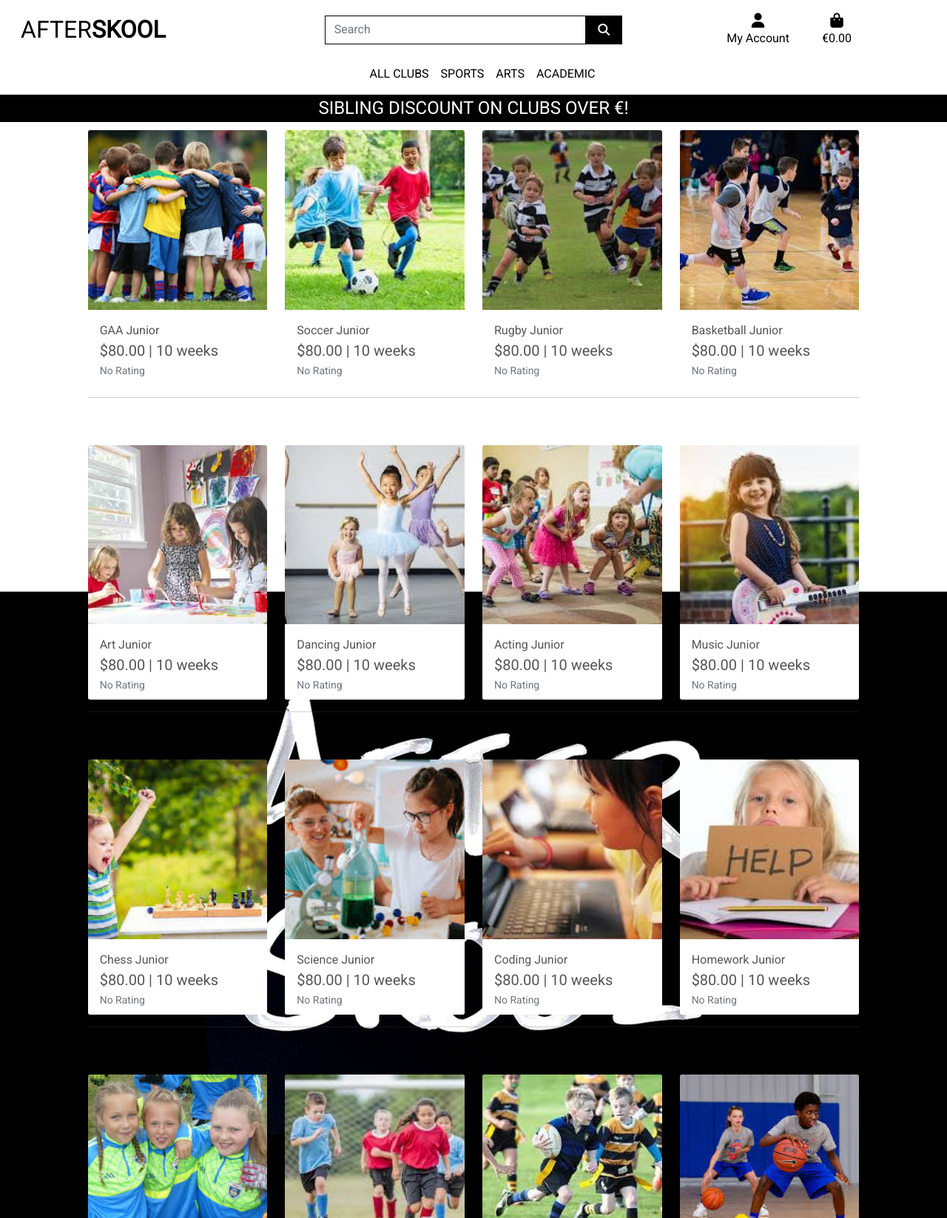
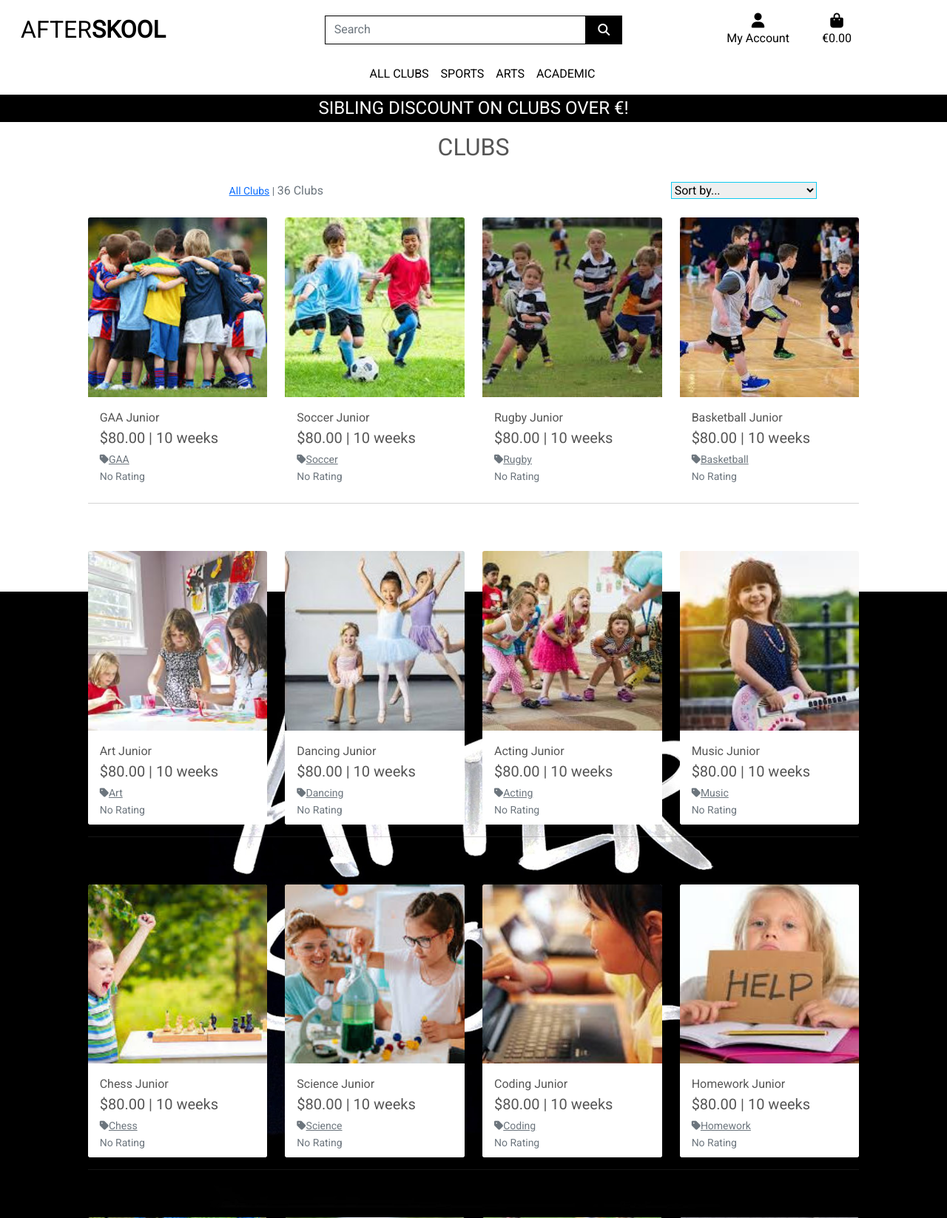
Before and after one commit to Verga1/after_skool, a Django app: page /clubs/?sort=age in a window 1280 px wide. Shown: the top 1647 px of the page at 74% size. Run offline with Django 3.2, Linux system fonts and the light colour scheme; data comes from the database, SQL or seed files in the repository; some libraries are stand-ins or nearby versions.

Commit message:
added sort select box

```diff
--- a/clubs/templates/clubs/clubs.html
+++ b/clubs/templates/clubs/clubs.html
@@ -13,10 +13,48 @@
     <div class="overlay"></div>
     <div class="container-fluid">
         <div class="row">
+            <div class="col text-center mt-3">
+                <h2 class="logo-font">Clubs</h2>
+                    {% for c in current_categories %}
+                        <a class="category-badge text-decoration-none" href="{% url 'clubs' %}?category={{ c.name }}">
+                            <span class="p-2 mt-2 badge badge-white text-black rounded-0 border border-dark">{{ c.friendly_name }}</span>
+                        </a>
+                    {% endfor %}
+            </div>
         </div>
         <div class="row">
             <div class="club-container col-10 offset-1">
-                <div class="row mt-1 mb-2"></div>
+                <div class="row mt-1 mb-2">
+
+                    <!-- Sort and select dropdown -->
+                    <div class="col-12 col-md-6 my-auto order-md-last d-flex justify-content-center justify-content-md-end">
+                        <div class="sort-select-wrapper w-50">
+                            <select id="sort-selector" class="custom-select custom-select-sm rounded-0 border border-{% if current_sorting != 'None_None' %}info{% else %}black{% endif %}">
+                                <option value="reset" {% if current_sorting == 'None_None' %}selected{% endif %}>Sort by...</option>
+                                <option value="age_asc" {% if current_sorting == 'age_asc' %}selected{% endif %}>Age (youngest to oldest)</option>
+                                <option value="age_desc" {% if current_sorting == 'age_desc' %}selected{% endif %}>Age (oldest to youngest)</option>
+                                <option value="price_asc" {% if current_sorting == 'price_asc' %}selected{% endif %}>Price (low to high)</option>
+                                <option value="price_desc" {% if current_sorting == 'price_desc' %}selected{% endif %}>Price (high to low)</option>
+                                <option value="rating_asc" {% if current_sorting == 'rating_asc' %}selected{% endif %}>Rating (low to high)</option>
+                                <option value="rating_desc" {% if current_sorting == 'rating_desc' %}selected{% endif %}>Rating (high to low)</option>
+                                <option value="name_asc" {% if current_sorting == 'name_asc' %}selected{% endif %}>Name (A-Z)</option>
+                                <option value="name_desc" {% if current_sorting == 'name_desc' %}selected{% endif %}>Name (Z-A)</option>
+                                <option value="category_asc" {% if current_sorting == 'category_asc' %}selected{% endif %}>Category (A-Z)</option>
+                                <option value="category_desc" {% if current_sorting == 'category_desc' %}selected{% endif %}>Category (Z-A)</option>
+                            </select>
+                        </div>
+                    </div>
+
+                    <!-- Link to clubs page & current selection total -->
+                    <div class="col-12 col-md-6 order-md-first">
+                        <p class="text-muted mt-3 text-center text-md-left">
+                            {% if search_term or current_categories or current_sorting != 'None_None' %}
+                                <span class="small"><a href="{% url 'clubs' %}">All Clubs</a> | </span>
+                            {% endif %}
+                            {{ clubs|length }} Clubs{% if search_term %} found for <strong>"{{ search_term }}"</strong>{% endif %}
+                        </p>
+                    </div>
+                </div>
                 <div class="row">
                     {% for club in clubs %}
                         <div class="col-sm-6 col-md-6 col-lg-4 col-xl-3">
@@ -37,6 +75,14 @@
                                     <div class="row">
                                         <div class="col">
                                             <p class="lead mb-0 text-left font-weight-bold">${{ club.price }}  | {{ club.term }}</p>
+                                            {% if club.category %}
+                                            <p class="small mt-1 mb-0">
+                                                <a class="text-muted" href="{% url 'clubs' %}?category={{ club.category.name }}">
+                                                    <i class="fas fa-tag mr-1"></i>{{ club.category.friendly_name }}
+                                                </a>
+                                            </p>
+                                            {% endif %}
+
                                             {% if club.rating %}
                                                 <small class="text-muted"><i class="fas fa-star mr-1"></i>{{ club.rating }} / 5</small>
                                             {% else %}
--- a/clubs/views.py
+++ b/clubs/views.py
@@ -21,6 +21,8 @@ def all_clubs(request):
             if sortkey == 'name':
                 sortkey = 'lower_name'
                 clubs = clubs.annotate(lower_name=Lower('name'))
+            if sortkey == 'category':
+                sortkey = 'category__name'
 
             if 'direction' in request.GET:
                 direction = request.GET['direction']
--- a/static/css/base.css
+++ b/static/css/base.css
@@ -70,6 +70,11 @@ body {
 	z-index: -1;
 }
 
+a.category-badge > span.badge:hover {
+    background: #212529 !important;
+    color: #fff !important;
+}
+
 /* -------------------------------- Media Queries */
 
 /* Slightly larger container on xl screens */
```
Also changed, not shown: clubs/templates/clubs/club_detail.html (+8 -0 lines).
